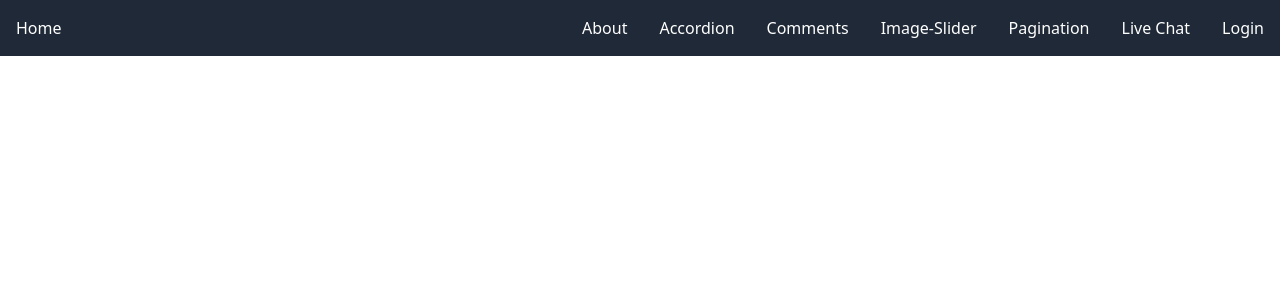
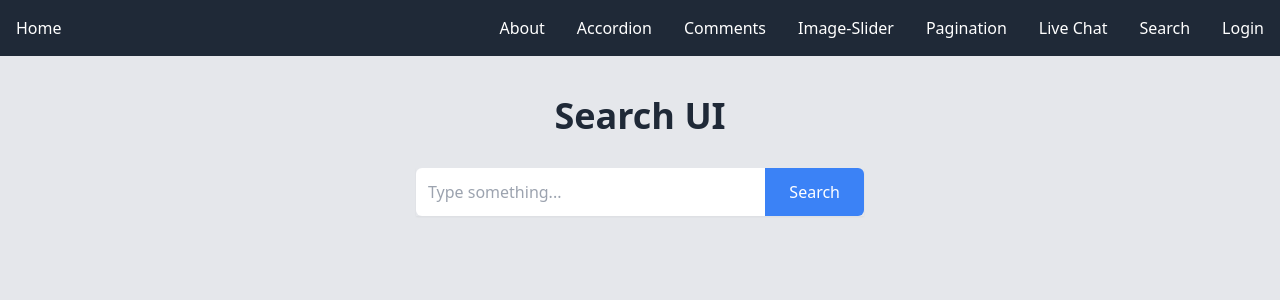
Before and after one commit to DylanAlifu/react_practice, a React (Create React App) app: page /search in a window 1280 px wide. Shown: the top 300 px of the page. Built offline with nearby package versions, Linux system fonts and the light colour scheme.

Commit message:
enhancing search with debouncing and caching

```diff
--- a/src/App.js
+++ b/src/App.js
@@ -8,6 +8,7 @@ import Comments from "./components/comment/Comments";
 import ImageSlider from "./components/ImageSlider";
 import Pagination from "./components/pagination/Pagination";
 import LiveChat from "./components/live-chat/LiveChat";
+import SearchUI from "./components/search-ui/SearchUI";
 
 function App() {
   return (
@@ -38,6 +39,9 @@ function App() {
             <a href="/live" className="hover:underline">
               Live Chat
             </a>
+            <a href="/search" className="hover:underline">
+              Search
+            </a>
             <a href="/login" className="hover:underline">
               Login
             </a>
@@ -56,6 +60,7 @@ function App() {
           <Route path="/image-slider" element={<ImageSlider />} />
           <Route path="/pagination" element={<Pagination />} />
           <Route path="/live" element={<LiveChat />} />
+          <Route path="/search" element={<SearchUI />} />
           <Route path="/login" element={<Login />} />
         </Routes>
       </BrowserRouter>
--- /dev/null
+++ b/src/components/search-ui/SearchUI.jsx
@@ -0,0 +1,84 @@
+import React, { useEffect, useState } from "react";
+
+const SearchUI = () => {
+  const [result, setResult] = useState([]);
+  const [searchText, setSearchText] = useState("");
+  const [cache, setCache] = useState({});
+
+  useEffect(() => {
+    const timeout = setTimeout(() => {
+      fetchData();
+    }, 300);
+
+    return () => {
+      clearTimeout(timeout);
+    };
+  }, [searchText]);
+
+  const fetchData = async () => {
+    if (searchText.trim() === "") {
+      setResult([]);
+      return;
+    }
+
+    if (cache[searchText]) {
+      setResult(cache[searchText]);
+    } else {
+      const response = await fetch(
+        `https://www.google.com/complete/search?client=firefox&q=${searchText}`
+      );
+      const data = await response.json();
+      console.log(data);
+      cache[searchText] = data[1];
+      setResult(data[1]);
+    }
+  };
+
+  const handleChange = (e) => {
+    setSearchText(e.target.value);
+  };
+
+  const handleClear = () => {
+    setSearchText("");
+    setResult([]);
+  };
+
+  return (
+    <div className="flex flex-col items-center min-h-screen bg-gray-200 py-10 px-5">
+      <h1 className="text-4xl font-semibold text-gray-800 mb-8">Search UI</h1>
+
+      <div className="flex flex-row w-full max-w-md mb-6 shadow-sm relative">
+        <input
+          type="text"
+          placeholder="Type something..."
+          className="flex-grow p-3 rounded-l-md focus:outline-none focus:ring-2 focus:ring-blue-400 border-none"
+          onChange={handleChange}
+          value={searchText}
+        />
+        {searchText.length > 0 && (
+          <button
+            className="absolute right-[110px] top-[12px] text-gray-300 hover:text-gray-700"
+            onClick={handleClear}
+          >
+            X
+          </button>
+        )}
+        <button className="bg-blue-500 text-white px-6 py-3 rounded-r-md hover:bg-blue-600">
+          Search
+        </button>
+      </div>
+
+      {result.length > 0 && (
+        <ul className="w-full max-w-md bg-white border border-gray-300 rounded-lg shadow-sm divide-y divide-gray-200">
+          {result.map((item, index) => (
+            <li key={index} className="p-3 hover:bg-gray-100 cursor-pointer">
+              {item}
+            </li>
+          ))}
+        </ul>
+      )}
+    </div>
+  );
+};
+
+export default SearchUI;
```
